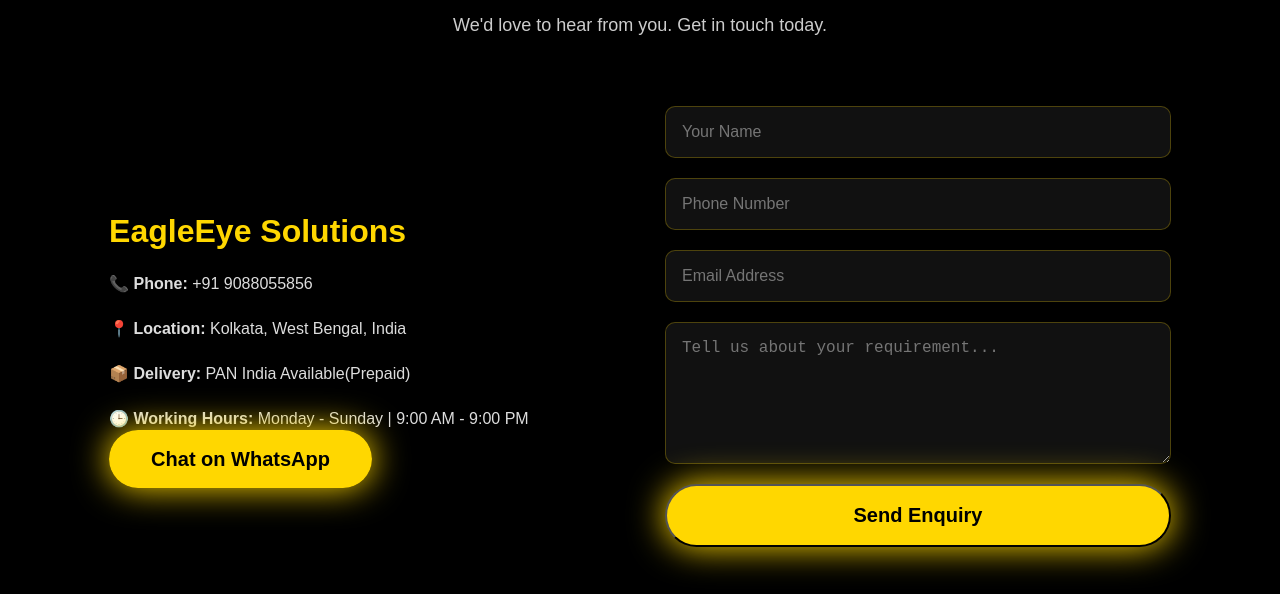
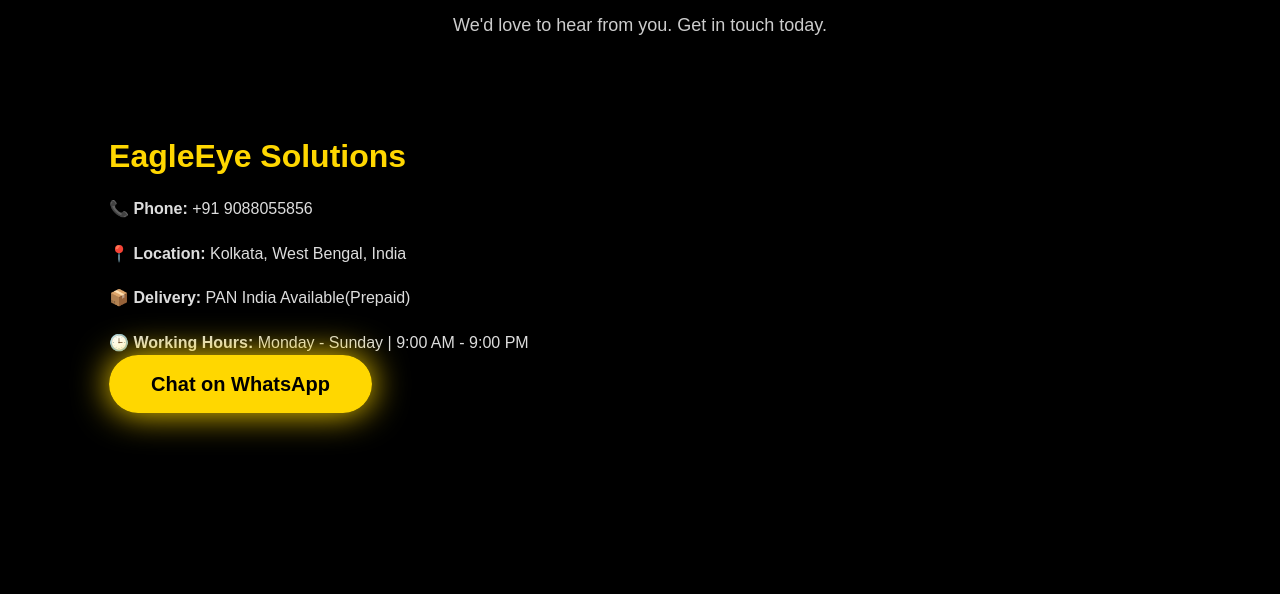
Before and after one commit to aishik6819/EagleEye-Solutions-India-, a plain HTML site: page index.html in a window 1280 px wide. Shown: the part 8775-9369 px from the top of the page. Drawn offline with nearby package versions, Linux system fonts and the light colour scheme; grey boxes are pictures that could not be loaded.

Commit message:
Update index.html

```diff
--- a/index.html
+++ b/index.html
@@ -782,45 +782,6 @@
 
         </div>
 
-        <div class="contact-form">
-
-            <form id="contact-form">
-
-    <input
-        type="text"
-        name="name"
-        placeholder="Your Name"
-        required>
-
-    <input
-        type="tel"
-        name="phone"
-        placeholder="Phone Number"
-        required>
-
-    <input
-        type="email"
-        name="email"
-        placeholder="Email Address"
-        required>
-
-    <textarea
-        name="message"
-        rows="6"
-        placeholder="Tell us about your requirement..."
-        required></textarea>
-
-    <button
-        type="submit"
-        class="secure-btn">
-
-        Send Enquiry
-
-    </button>
-
-</form>
-
-        </div>
 
     </div>
 
@@ -907,6 +868,7 @@
 
             <p>D-Link</p>
 
+            <p>UNV</p>
 
         </div>
 
@@ -920,7 +882,7 @@
 
             <p>📦 Delivery Across India</p>
 
-            <p>📧 info@eagleeyesolutionsindia@gmail.com</p>
+            <p>📧 eagleeyesolutionsindia@gmail.com</p>
 
         </div>
 
```
